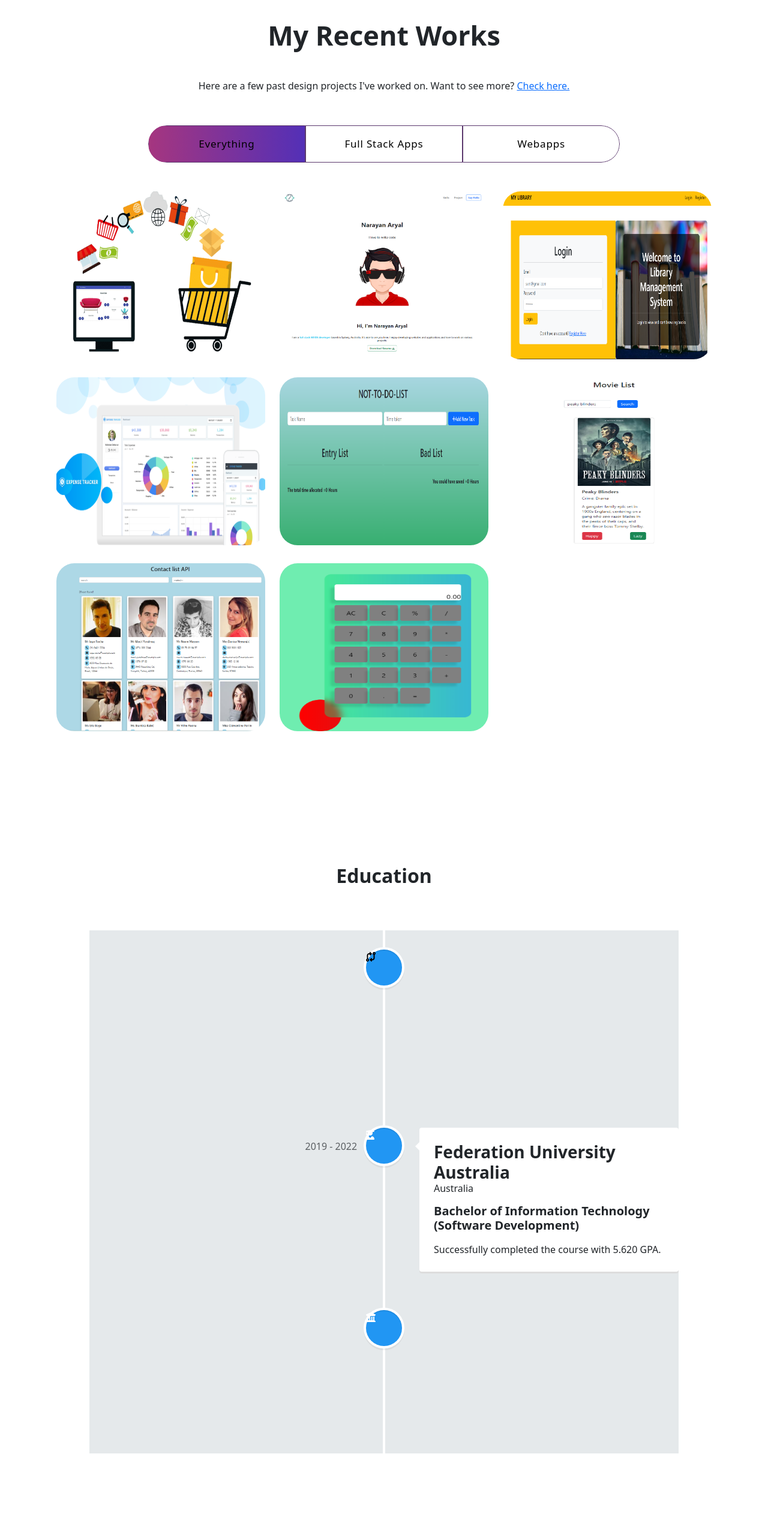
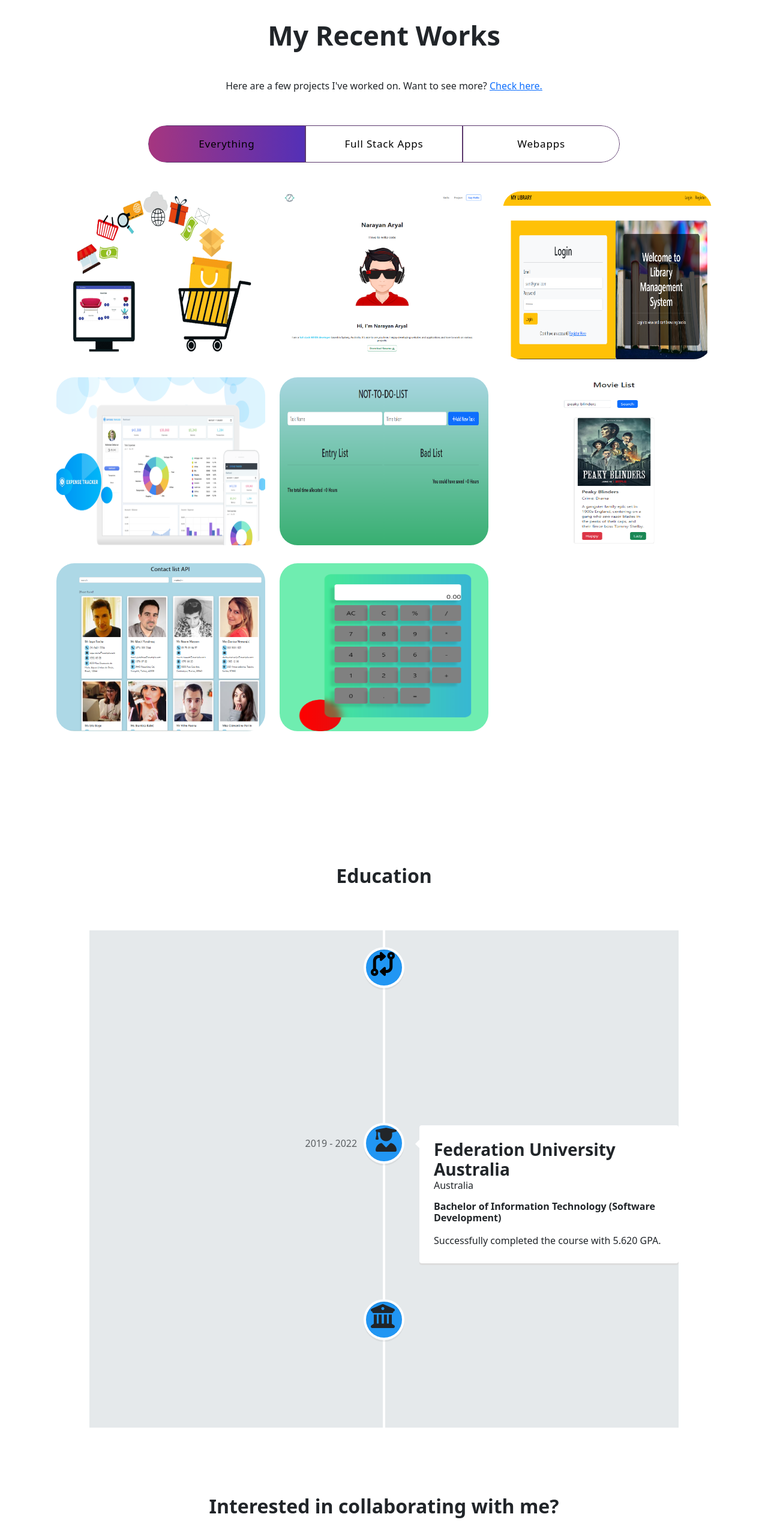
Before and after one commit to Emprcode/P-portfolio, a React (Create React App) app: page / in a window 1280 px wide. Shown: the part 2220-4759 px from the top of the page at 60% size. Built offline with nearby package versions, Linux system fonts and the light colour scheme.

Commit message:
code modefied

```diff
--- a/src/components/Education.js
+++ b/src/components/Education.js
@@ -18,7 +18,11 @@ export const Education = () => {
           className="vertical-timeline-element--work "
           date="August 2022 - present"
           iconStyle={{ background: "rgb(33, 150, 243)", color: "#000000" }}
-          icon={<i class="fa-solid fa-code-compare"></i>}>
+          icon={
+            <span className="h1 p-2 vertical-timeline-element--work">
+              <i class="fa-solid fa-code-compare"></i>{" "}
+            </span>
+          }>
           <h3 className="vertical-timeline-element-title fw-bold">
             Dented Code Academy
           </h3>
@@ -26,7 +30,7 @@ export const Education = () => {
             Sydney, Australia
           </h6>
           <div className="mt-3">
-            <h5 className="fw-bold"> Coding Bootcamp</h5>
+            <h6 className="fw-bold"> Full Stack Development Bootcamp</h6>
             <p>
               Skills- MERN Stack, MongoDB, Express.js, React, Node. Currently
               Working in Full-Stack E-commerce Project.
@@ -37,16 +41,20 @@ export const Education = () => {
           className="vertical-timeline-element--work"
           date="2019 - 2022"
           iconStyle={{ background: "rgb(33, 150, 243)", color: "#fff" }}
-          icon={<i className="fa-solid fa-user-graduate"></i>}>
+          icon={
+            <span className="h1 p-3 vertical-timeline-element--work">
+              <i className="fa-solid fa-user-graduate text-dark"></i>{" "}
+            </span>
+          }>
           <h3 className="vertical-timeline-element-title  fw-bold">
             Federation University Australia
           </h3>
           <h6 className="vertical-timeline-element-subtitle">Australia</h6>
           <div className="mt-3">
-            <h5 className="fw-bold">
+            <h6 className="fw-bold ">
               {" "}
               Bachelor of Information Technology (Software Development)
-            </h5>
+            </h6>
             <p>Successfully completed the course with 5.620 GPA.</p>
           </div>
         </VerticalTimelineElement>
@@ -54,16 +62,20 @@ export const Education = () => {
           className="vertical-timeline-element--work"
           date="2017 - 2019"
           iconStyle={{ background: "rgb(33, 150, 243)", color: "#fff" }}
-          icon={<i class="fa-solid fa-building-columns"></i>}>
+          icon={
+            <span className="h1 p-2 vertical-timeline-element--work">
+              <i class="fa-solid fa-building-columns text-dark"></i>
+            </span>
+          }>
           <h3 className="vertical-timeline-element-title  fw-bold">
             Oxford Secondary School
           </h3>
           <h6 className="vertical-timeline-element-subtitle">Nepal</h6>
           <div className="mt-3">
-            <h5 className="fw-bold">
+            <h6 className="fw-bold">
               {" "}
               Secondary level education - Major Science
-            </h5>
+            </h6>
             <p>CGPA: 3.50</p>
           </div>
         </VerticalTimelineElement>
--- a/src/components/Projects.js
+++ b/src/components/Projects.js
@@ -22,8 +22,7 @@ export const Projects = () => {
                       <h2 className="fw-bold">My Recent Works </h2>
                     </div>
                     <h6 className="mt-4">
-                      Here are a few past design projects I've worked on. Want
-                      to see more?{" "}
+                      Here are a few projects I've worked on. Want to see more?{" "}
                       <a href="https://github.com/Emprcode">Check here.</a>
                     </h6>
                   </Row>
```
